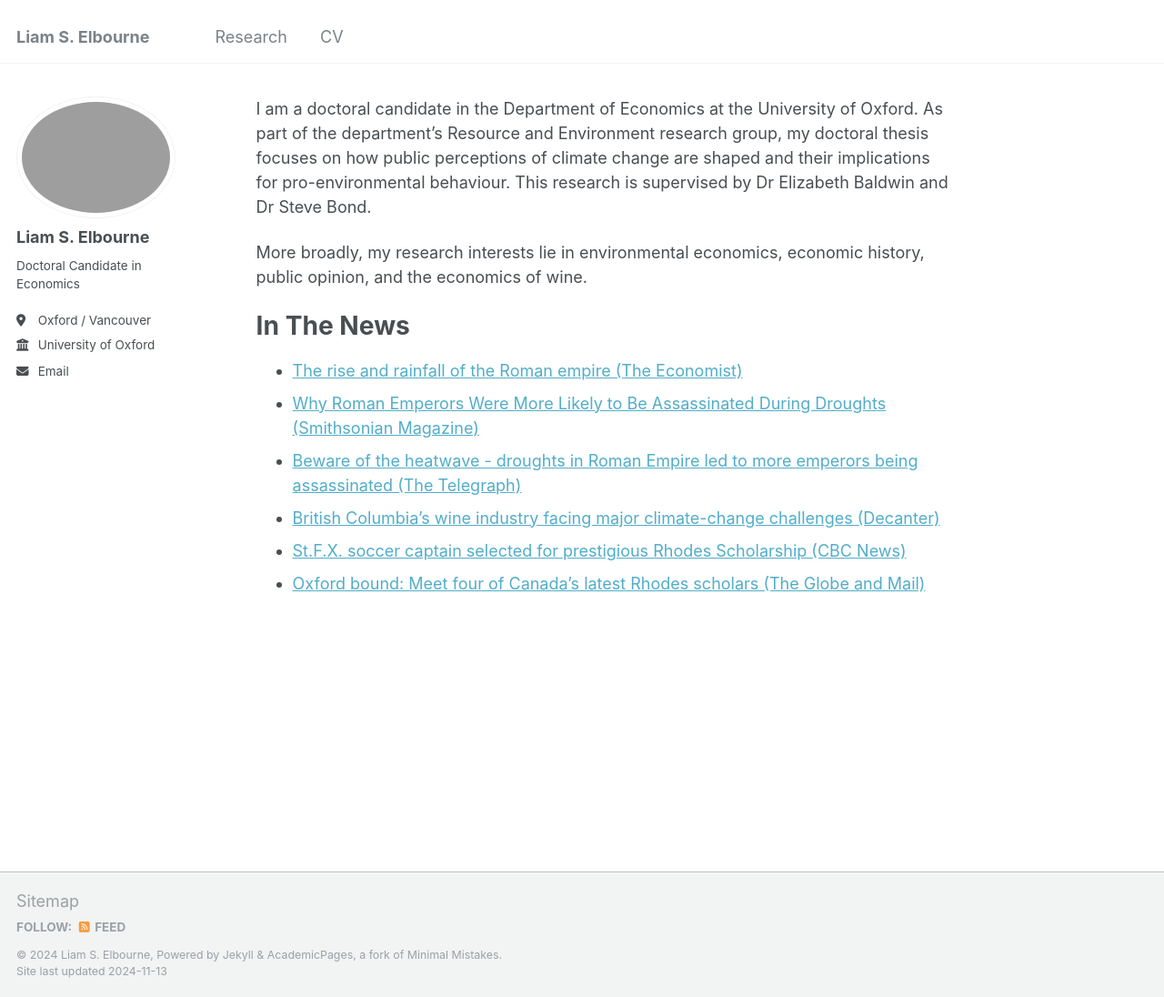
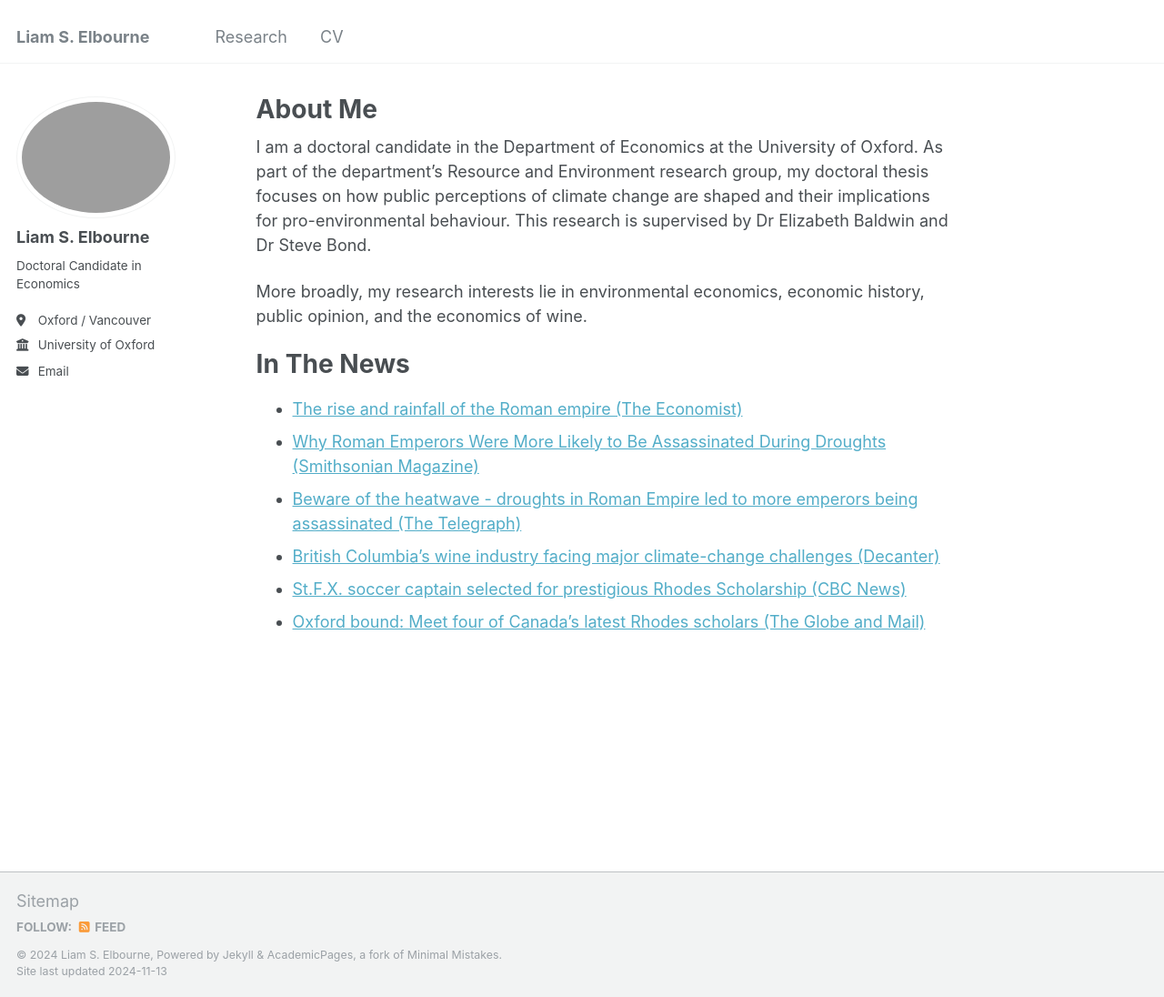
Before and after one commit to LiamSElbourne/LiamSElbourne.github.io, a Jekyll site: the page built from _pages/about.md, in a window 1280 px wide and 1096 px high. Shown: the whole window at 91% size. Built offline with Jekyll 4.4.1, drawn with Linux system fonts in a browser that asks for light colours.

Commit message:
Update about.md

```diff
--- a/_pages/about.md
+++ b/_pages/about.md
@@ -1,6 +1,6 @@
 ---
 permalink: /
-title: # "Home"
+title: "About Me"
 author_profile: true
 redirect_from:
   - /about/
```
